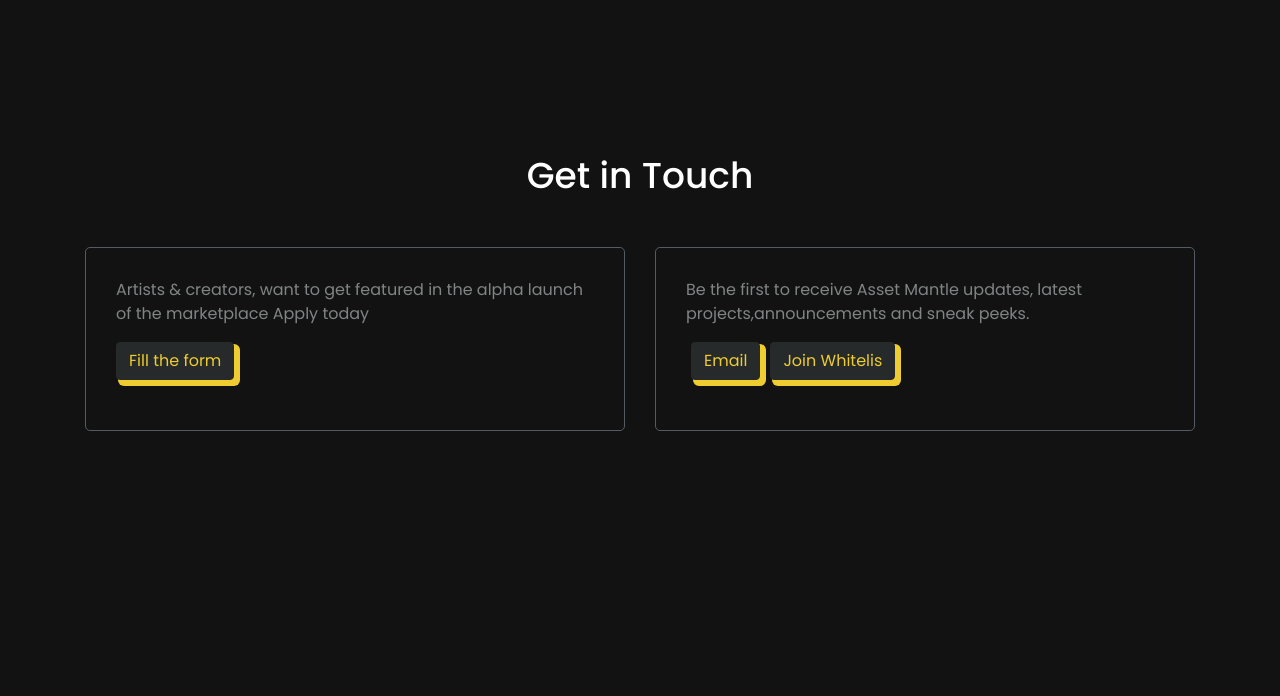
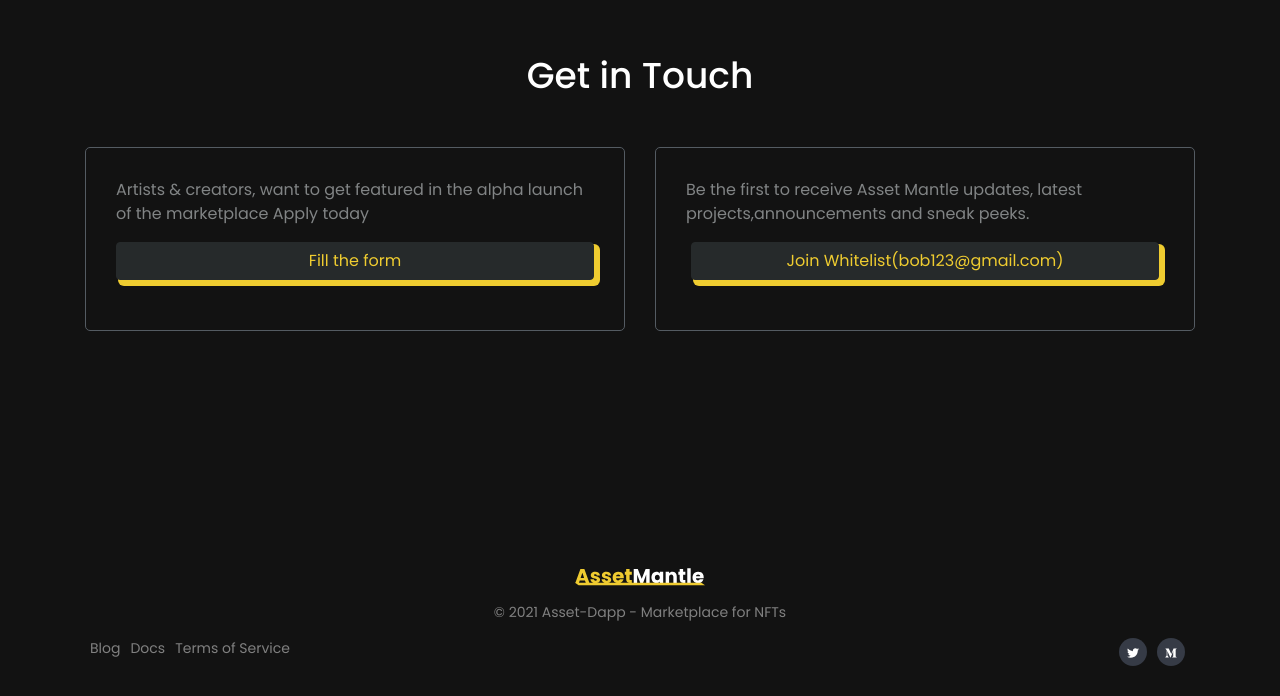
Before and after one commit to AssetMantle/website, a React (Create React App) app: page / in a window 1280 px wide. Shown: the part 834-1530 px from the top of the page. Before the commit the page ends 1465 px from the top, so only its background shows below. Built offline with nearby package versions, Linux system fonts and the light colour scheme.

Commit message:
adding footer

```diff
--- a/src/App.js
+++ b/src/App.js
@@ -4,6 +4,7 @@ import Homepage from "./views/Hompage";
 import Header from "./components/Header";
 import RouteNotFound from "./components/RouteNotFound";
 import './scss/style.css';
+import Footer from "./components/Footer";
 const App = () => {
   const routes = [
     {
@@ -31,7 +32,7 @@ const App = () => {
           }
           <Route component={RouteNotFound}/>
         </Switch>
-
+        <Footer/>
       </div>
   );
 };
--- /dev/null
+++ b/src/components/Footer.js
@@ -0,0 +1,95 @@
+import React from 'react';
+import logo from "../images/logo.svg";
+import {OverlayTrigger, Tooltip} from "react-bootstrap";
+import Icon from "./icons";
+const Footer = () => {
+    const socialList = [
+        {
+            url: "asdfadf",
+            iconName: 'twitter-logo',
+            tooltip: 'twitter'
+        }, {
+            url:  "PERSISTENCEONE_MEDIUM_URL" ,
+            iconName: 'medium',
+            tooltip: 'medium'
+        },
+    ];
+    return (
+
+        <div className="footer">
+            <div className="container">
+                <div className="top-section">
+                    <div className="logo">
+                        <img src={logo} alt="logo"/>
+                    </div>
+                    <p className="footer-text"> © {new Date().getFullYear()}
+                        <span className="link_color"> Asset-Dapp - Marketplace for NFTs </span>
+                    </p>
+                    {/*<div className="social-links-section">*/}
+                    {/*    <ul className="list-unstyled footer-list">*/}
+                    {/*        {*/}
+                    {/*            socialList.map((item,) => (*/}
+                    {/*                <OverlayTrigger*/}
+                    {/*                    key={item.iconName}*/}
+                    {/*                    placement="top"*/}
+                    {/*                    overlay={*/}
+                    {/*                        <Tooltip id={`tooltip-${item.iconName}}`}>*/}
+                    {/*                            {item.tooltip}*/}
+                    {/*                        </Tooltip>*/}
+                    {/*                    }*/}
+                    {/*                >*/}
+                    {/*                    <a href={item.url}  rel="noopener noreferrer"*/}
+                    {/*                        target="_blank"><Icon viewClass="social_icon_imgg"*/}
+                    {/*                            icon={item.iconName} /></a>*/}
+                    {/*                </OverlayTrigger>*/}
+                    {/*            ))*/}
+                    {/*        }*/}
+
+                    {/*    </ul>*/}
+                    {/*</div>*/}
+
+                </div>
+                <div className="bottom-section">
+                    <div className="blogs">
+                        <p className="help">
+                            Blog
+                        </p>
+                        <p className="blog">
+                            Docs
+                        </p>
+                        <p className="kit">
+                        Terms of Service
+                        </p>
+                    </div>
+                    <div className="bottom-right-section">
+                        <div className="social-links-section">
+                            <ul className="list-unstyled footer-list">
+                                {
+                                    socialList.map((item,) => (
+                                        <OverlayTrigger
+                                            key={item.iconName}
+                                            placement="top"
+                                            overlay={
+                                                <Tooltip id={`tooltip-${item.iconName}}`}>
+                                                    {item.tooltip}
+                                                </Tooltip>
+                                            }
+                                        >
+                                            <a href={item.url}  rel="noopener noreferrer"
+                                                target="_blank"><Icon viewClass="social_icon_imgg"
+                                                    icon={item.iconName} /></a>
+                                        </OverlayTrigger>
+                                    ))
+                                }
+
+                            </ul>
+                        </div>
+                    </div>
+                </div>
+            </div>
+        </div>
+
+    );
+};
+
+export default Footer;
--- /dev/null
+++ b/src/components/icons.js
@@ -0,0 +1,14 @@
+import React, { Component } from 'react';
+import iconSymbols from '../images/iconSymbols.svg';
+
+export default class Icon extends Component {
+    render() {
+        return (
+            <span className="custom-icon">
+                <svg viewBox= "0 0 16 16" className={`icon icon-${this.props.viewClass}`}>
+                    <use xlinkHref={`${iconSymbols}#icon-${this.props.icon}`} />
+                </svg>
+            </span>
+        );
+    }
+}
--- a/src/scss/style.css
+++ b/src/scss/style.css
@@ -8,7 +8,7 @@ body {
 }
 
 .homeSection {
-  padding: 200px 0;
+  padding: 200px 0 100px 0px;
 }
 .homeSection .btn-primary {
   border-color: #262A2B !important;
@@ -58,6 +58,7 @@ body {
   text-align: center;
 }
 .second-section button {
+  width: 100%;
   margin-bottom: 20px;
 }
 .second-section p {
@@ -78,4 +79,60 @@ body {
   margin: 0px 5px;
 }
 
+.footer {
+  width: 100%;
+  padding: 30px 0;
+  font-size: 0.875rem;
+  text-align: center;
+}
+.footer .footer-text {
+  margin: 15px 0;
+}
+.footer p {
+  color: #808080;
+}
+.footer .social-links-section {
+  display: -webkit-flex;
+  display: flex;
+  -webkit-justify-content: center;
+  justify-content: center;
+}
+.footer .social-links-section ul {
+  display: -webkit-flex;
+  display: flex;
+  -webkit-justify-content: center;
+  justify-content: center;
+  margin: 0;
+}
+.footer .social-links-section ul a {
+  display: -webkit-flex;
+  display: flex;
+  -webkit-justify-content: center;
+  justify-content: center;
+  width: 28px;
+  height: 28px;
+  margin-right: 10px;
+  -webkit-align-items: center;
+  align-items: center;
+  border-radius: 50%;
+  background: #363b46;
+}
+.footer .social-links-section ul a .icon {
+  width: 12px;
+  fill: #fff;
+}
+.footer .bottom-section {
+  display: flex;
+  justify-content: space-between;
+}
+.footer .bottom-section .blogs {
+  display: flex;
+}
+.footer .bottom-section .blogs p {
+  margin: 0 5px;
+}
+.footer .bottom-section .bottom-right-section {
+  display: flex;
+}
+
 /*# sourceMappingURL=style.css.map */
--- a/src/scss/style.scss
+++ b/src/scss/style.scss
@@ -7,7 +7,7 @@ body{
 }
 
 .homeSection {
-  padding: 200px 0;
+  padding: 200px 0 100px 0px;
 
   .btn-primary {
     border-color: #262A2B !important;
@@ -69,6 +69,7 @@ body{
     text-align: center;
   }
   button{
+    width: 100%;
     margin-bottom: 20px;
   }
   p{
@@ -88,3 +89,61 @@ body{
     margin: 0px 5px;
   }
 }
+
+.footer {
+  width: 100%;
+  padding:30px 0;
+  font-size: 0.875rem;
+  text-align: center;
+  .footer-text{
+    margin: 15px 0;
+  }
+  p{
+    color: #808080;
+  }
+  .social-links-section {
+    display: -webkit-flex;
+    display: flex;
+    -webkit-justify-content: center;
+    justify-content: center;
+    ul {
+      display: -webkit-flex;
+      display: flex;
+      -webkit-justify-content: center;
+      justify-content: center;
+      margin: 0;
+      a {
+        display: -webkit-flex;
+        display: flex;
+        -webkit-justify-content: center;
+        justify-content: center;
+        width: 28px;
+        height: 28px;
+        margin-right: 10px;
+        -webkit-align-items: center;
+        align-items: center;
+        border-radius: 50%;
+        background: #363b46;
+
+        .icon {
+          width: 12px;
+          fill: #fff;
+        }
+      }
+    }
+  }
+
+  .bottom-section{
+    display: flex;
+    justify-content: space-between;
+    .blogs{
+      display: flex;
+      p{
+        margin: 0 5px;
+      }
+    }
+    .bottom-right-section{
+      display: flex;
+    }
+  }
+}
--- a/src/views/Hompage.js
+++ b/src/views/Hompage.js
@@ -12,8 +12,8 @@ const HomePage = () => {
                             Launch your own storefronts
                             Secured NFT Marketplace built on PersistenceSDK</p>
                         <div className="buttons-group">
-                            <Button variant="primary" className="button-double-border">Launch your own Store
-                                (Coming Soon)</Button>
+                            {/*<Button variant="primary" className="button-double-border">Launch your own Store*/}
+                            {/*    (Coming Soon)</Button>*/}
                             <Button variant="primary" className="button-double-border">Market Place</Button>
                         </div>
                     </div>
@@ -40,8 +40,7 @@ const HomePage = () => {
                             <p className="banner-content">Be the first to receive Asset Mantle updates, latest projects,announcements and sneak peeks.
                             </p>
                             <div className="buttons-group">
-                            <Button variant="primary" className="button-double-border">Email</Button>
-                            <Button variant="primary" className="button-double-border">Join Whitelis</Button>
+                            <Button variant="primary" className="button-double-border">Join Whitelist(bob123@gmail.com)</Button>
                             </div>
                         </div>
                     </div>
```
Also changed, not shown: src/images/iconSymbols.svg (added), 1 other file (tests, documents, lock files or other folders).
